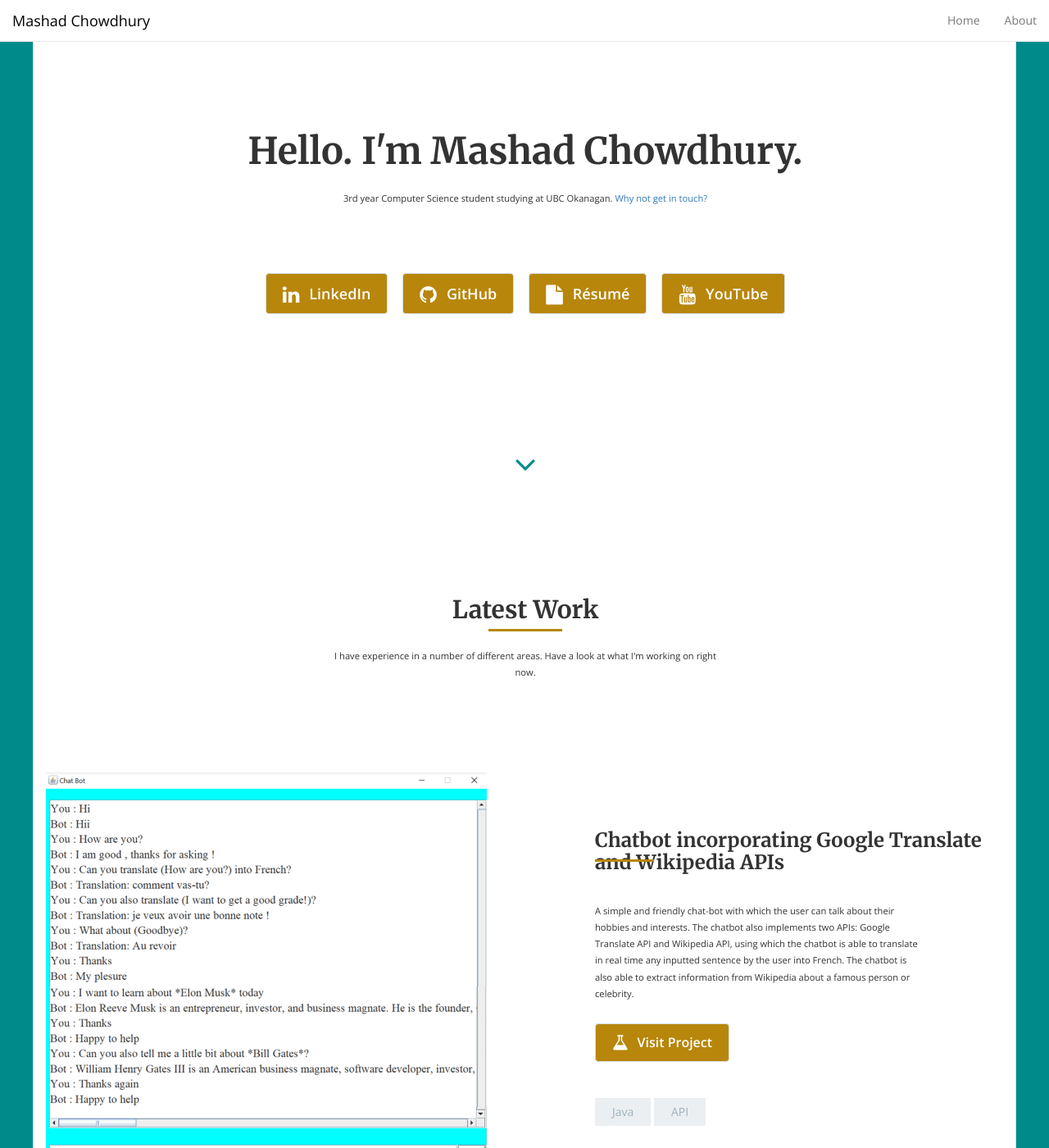
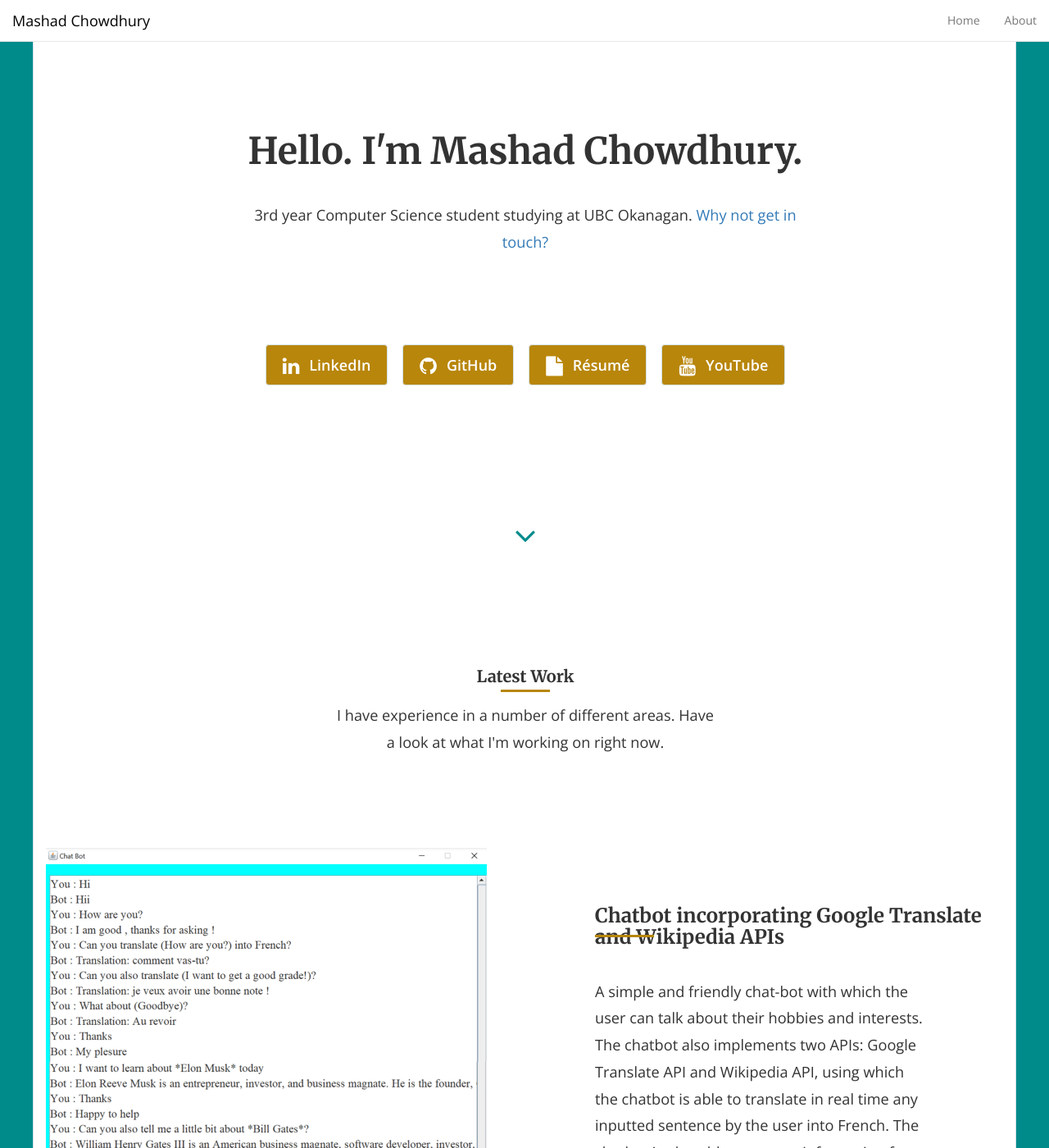
Before and after one commit to mashadchowdhury/mashadchowdhury.github.io, a Jekyll site: the page built from index.html, in a window 1280 px wide and 1400 px high. Shown: the whole window at 82% size. Built offline with Jekyll 4.4.1, drawn with Linux system fonts in a browser that asks for light colours; nearby versions of some CDN libraries; the list of posts is cut into pages by our own code.

Commit message:
Update style.scss

```diff
--- a/css/style.scss
+++ b/css/style.scss
@@ -49,7 +49,7 @@ article {
 
 p {
   line-height: 1.8;
-  font-size: 0.8em;
+  font-size: 1.3em;
 }
 
 a {
@@ -220,6 +220,7 @@ button.btn, input.btn {
 .section-title {
   position: relative;
   margin: 0 auto;
+  font-size: 20px;
   margin-bottom: 1em;
   &:after {
     content: '';
```
